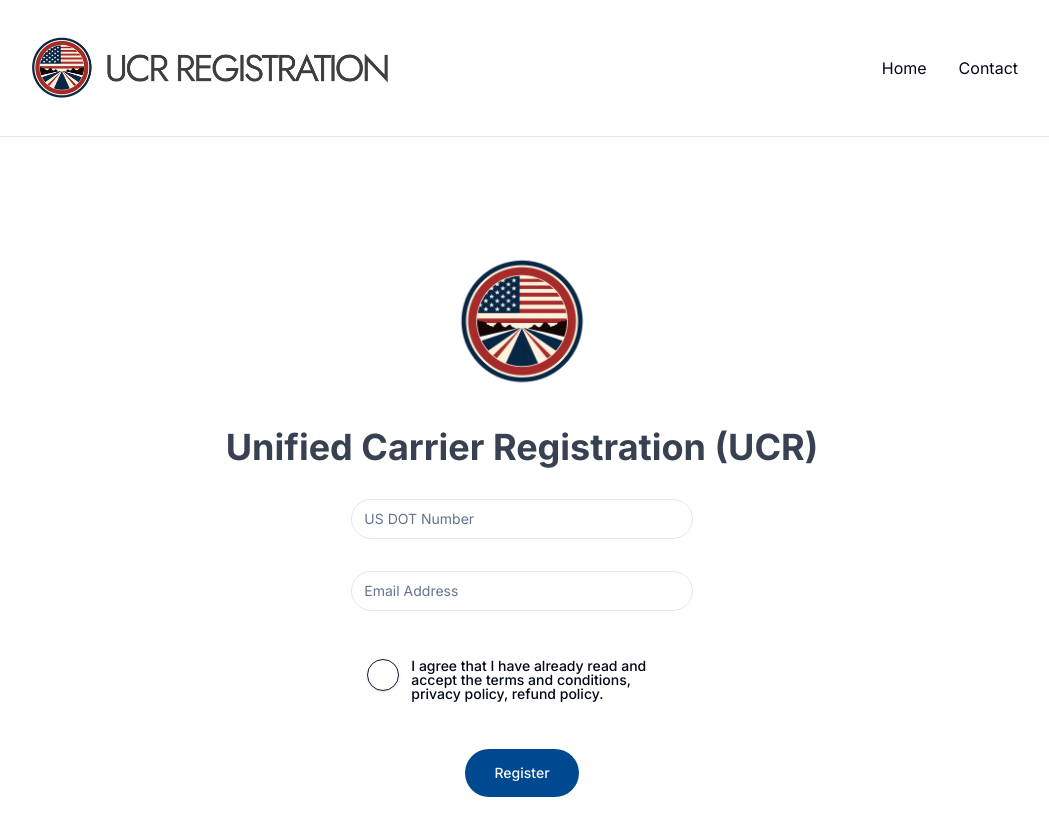
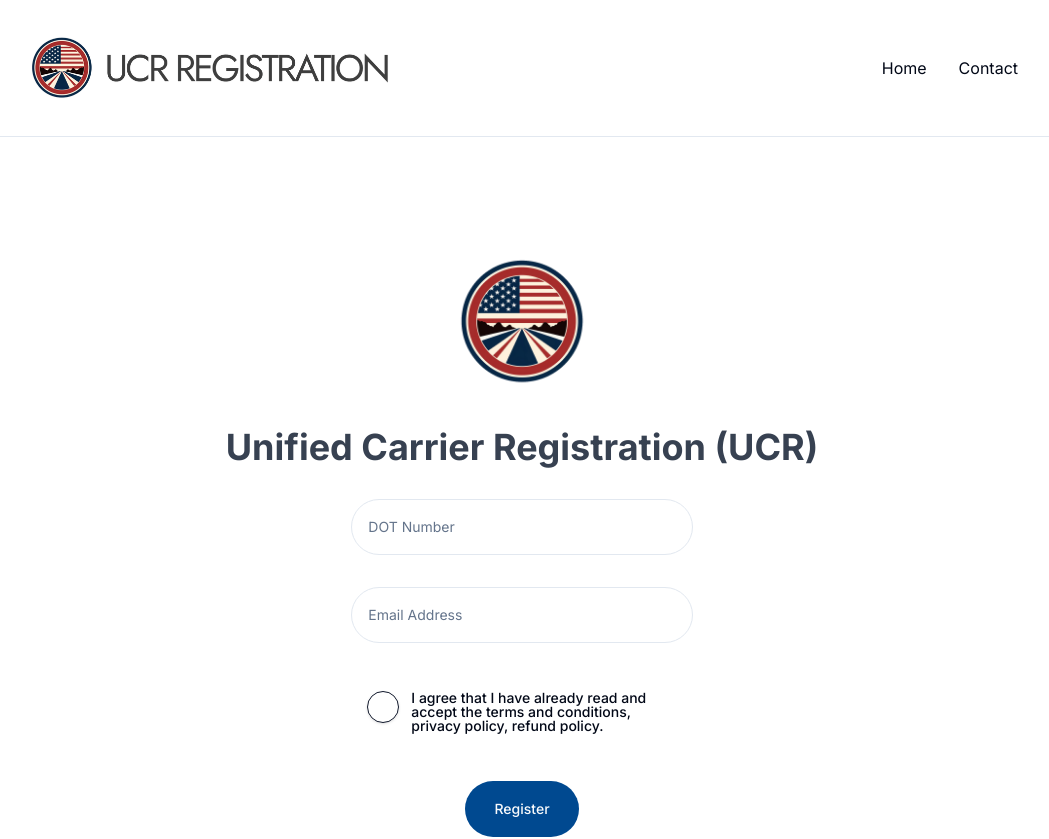
Before and after one commit to AhsanCommits/ucr, a Next.js app: page /register in a window 1280 px wide. Shown: the top 839 px of the page, without its empty margins (118-1167 px from the left). Built offline with nearby package versions, Linux system fonts and the light colour scheme.

Commit message:
fix(app): add padding to the input field

```diff
--- a/app/contact/page.tsx
+++ b/app/contact/page.tsx
@@ -133,7 +133,7 @@ const ContactPage = () => {
               <div className="text-center">
                 <Button
                   type="submit"
-                  className="md:w-1/3 w-full rounded-full bg-[#004990] hover:bg-[#003972] hover:scale-110 transition-all px-8 py-6"
+                  className="md:w-1/3 w-full rounded-full bg-[#004990] hover:bg-[#003972] hover:scale-110 transition-all px-8 py-7"
                 >
                   Submit
                 </Button>
--- a/app/register/page.tsx
+++ b/app/register/page.tsx
@@ -69,7 +69,7 @@ const RegisterPage = () => {
                   <FormItem>
                     <FormControl>
                       <Input
-                        placeholder="US DOT Number"
+                        placeholder="DOT Number"
                         {...field}
                         className="rounded-full"
                       />
@@ -116,7 +116,7 @@ const RegisterPage = () => {
               <div className="text-center">
                 <Button
                   type="submit"
-                  className="md:w-1/3 w-full rounded-full bg-[#004990] hover:bg-[#003972] hover:scale-110 transition-all px-8 py-6"
+                  className="md:w-1/3 w-full rounded-full bg-[#004990] hover:bg-[#003972] hover:scale-110 transition-all px-8 py-7"
                 >
                   Register
                 </Button>
--- a/components/ui/input.tsx
+++ b/components/ui/input.tsx
@@ -11,7 +11,7 @@ const Input = React.forwardRef<HTMLInputElement, InputProps>(
       <input
         type={type}
         className={cn(
-          'flex h-10 w-full rounded-md border border-input bg-background px-3 py-2 text-sm ring-offset-[#16518d] file:border-0 file:bg-transparent file:text-sm file:font-medium placeholder:text-muted-foreground focus-visible:outline-none disabled:cursor-not-allowed disabled:opacity-50',
+          'flex h-14 w-full rounded-md border border-input bg-background px-4 py-2 text-sm ring-offset-[#16518d] file:border-0 file:bg-transparent file:text-sm file:font-medium placeholder:text-muted-foreground focus-visible:outline-none disabled:cursor-not-allowed disabled:opacity-50',
           className
         )}
         ref={ref}
```
